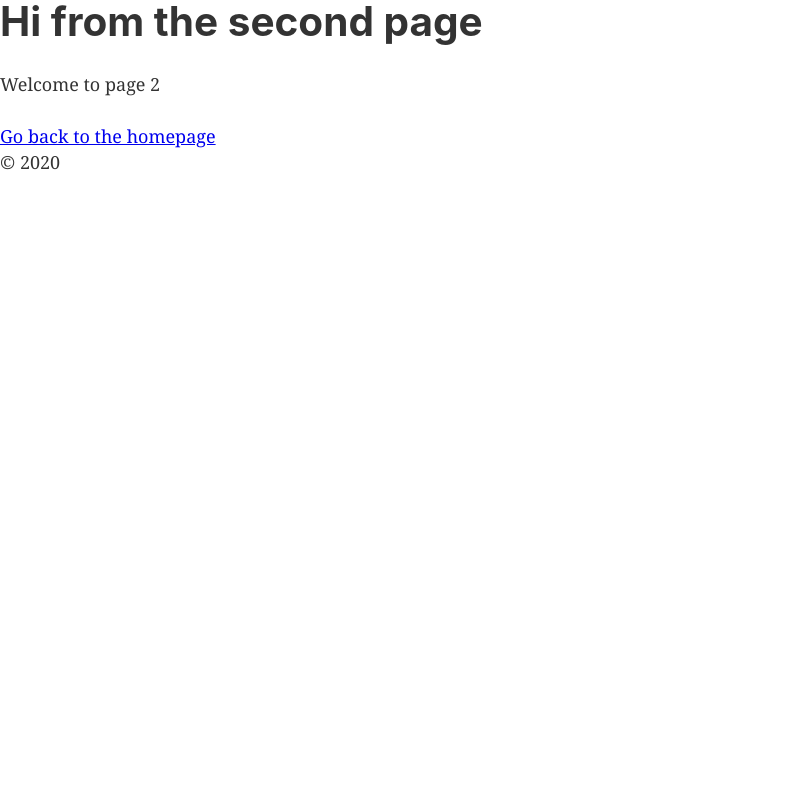
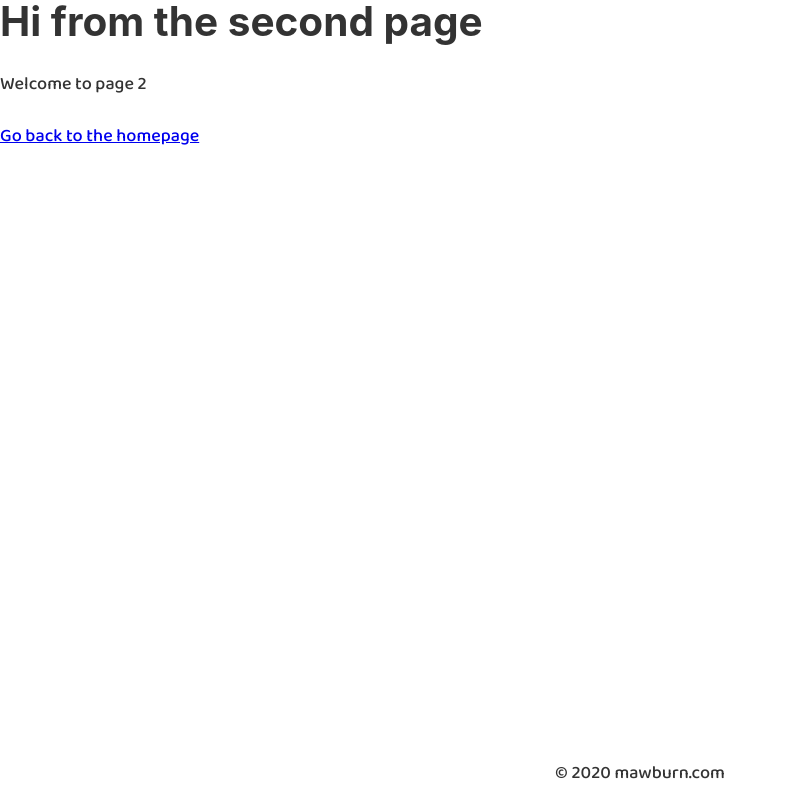
Before and after one commit to mawburn/mawburn.com, a Gatsby site: page /page-2 in a window 1280 px wide. Shown: the whole page, without its empty margins (0-787 px from the left). Built offline with nearby package versions, Linux system fonts and the light colour scheme; Gatsby itself is replaced by a stand-in of ours.

Commit message:
add font & footer

```diff
--- a/gatsby-config.js
+++ b/gatsby-config.js
@@ -37,8 +37,8 @@ module.exports = {
     {
       resolve: `gatsby-plugin-google-fonts`,
       options: {
-        fonts: [`oswald\:500,700`, `montserrat\:700`],
-        display: "swap",
+        fonts: [`baloo 2\:500,700`],
+        display: 'swap',
       },
     },
   ],
--- /dev/null
+++ b/src/components/Footer/index.tsx
@@ -0,0 +1,13 @@
+import React, { FunctionComponent } from 'react'
+
+import styles from './styles.module.scss'
+
+interface FooterProps {}
+
+const Footer: FunctionComponent<FooterProps> = () => (
+  <footer className={styles.footer}>
+    © {new Date().getFullYear()} mawburn.com
+  </footer>
+)
+
+export default Footer
--- /dev/null
+++ b/src/components/Footer/styles.module.scss
@@ -0,0 +1,9 @@
+.footer {
+  align-items: center;
+  bottom: 0;
+  display: flex;
+  height: 3rem;
+  justify-content: center;
+  position: absolute;
+  width: 100%;
+}
--- a/src/components/layout.scss
+++ b/src/components/layout.scss
@@ -200,8 +200,8 @@ html {
 }
 body {
   color: hsla(0, 0%, 0%, 0.8);
-  font-family: georgia, serif;
-  font-weight: normal;
+  font-family: 'Baloo 2', serif;
+  font-weight: 500;
   word-wrap: break-word;
   font-kerning: normal;
   -moz-font-feature-settings: 'kern', 'liga', 'clig', 'calt';
--- a/src/components/layout.tsx
+++ b/src/components/layout.tsx
@@ -12,6 +12,7 @@ import { useStaticQuery, graphql } from 'gatsby'
 import './layout.scss'
 import s from './styles.module.scss'
 import Header from './Header'
+import Footer from './Footer'
 
 const Layout = ({ children }) => {
   const data = useStaticQuery(graphql`
@@ -29,7 +30,7 @@ const Layout = ({ children }) => {
       <Header />
       <div className={s.container}>
         <main>{children}</main>
-        <footer>© {new Date().getFullYear()}</footer>
+        <Footer />
       </div>
     </>
   )
```
